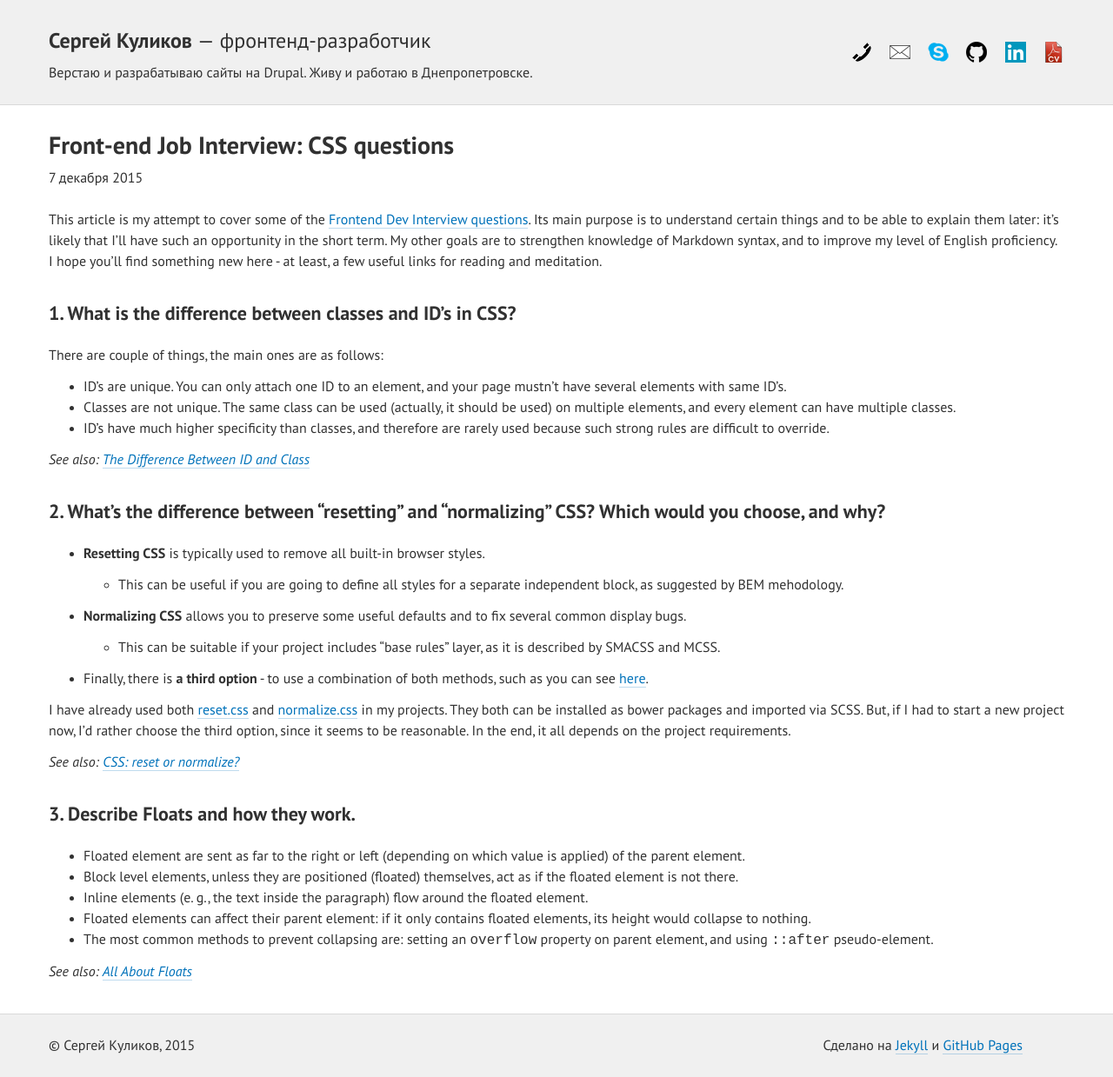
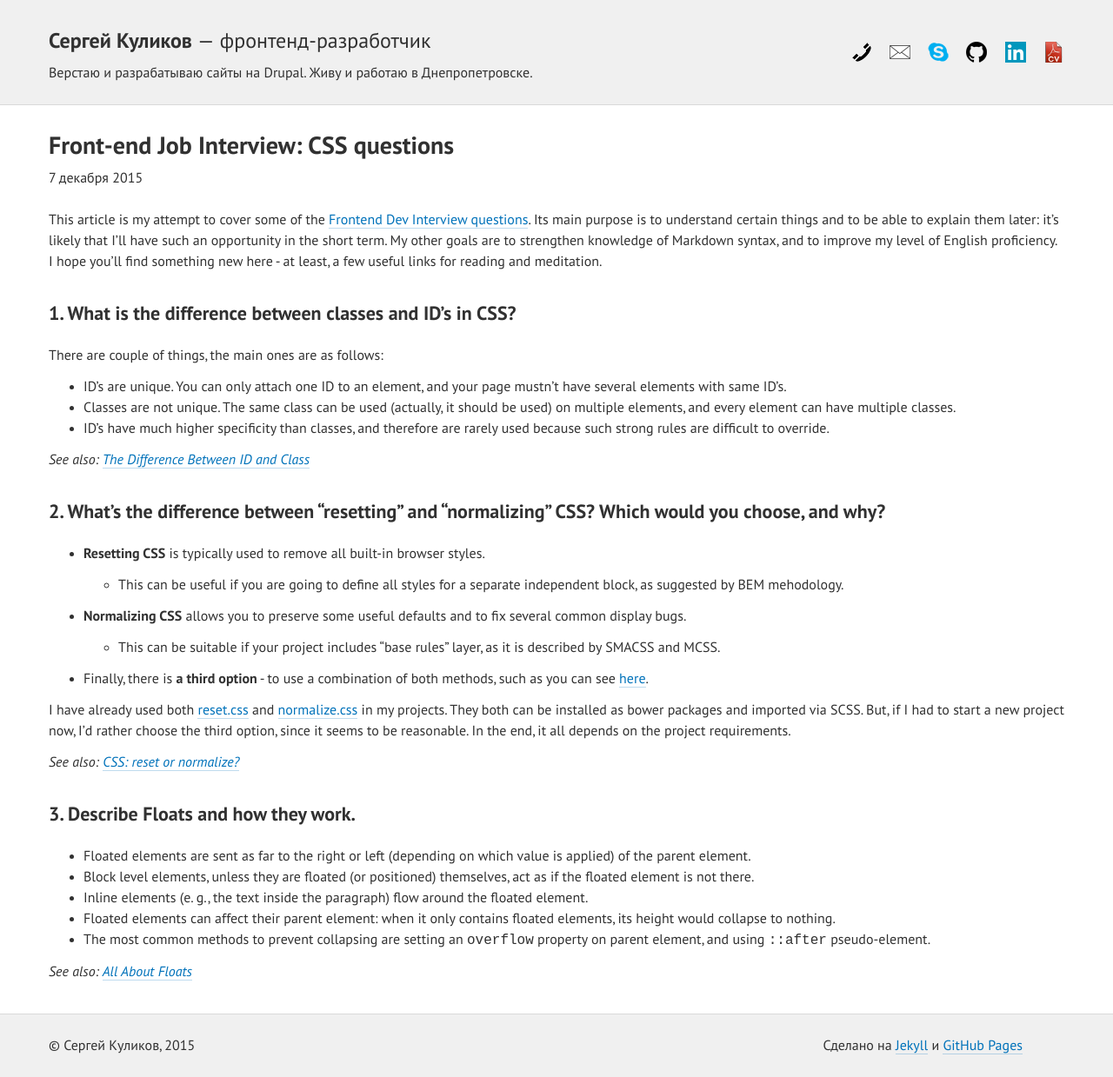
Before and after one commit to web-padawan/web-padawan.github.io, a Jekyll site: the page built from _posts/2015-12-07-frontend-css-questions.md, in a window 1280 px wide. Shown: the whole page at 87% size. Built offline with Jekyll 4.4.1, drawn with Linux system fonts in a browser that asks for light colours.

Commit message:
[new] post: CSS questions, draft: 0.0.4

````diff
--- a/_posts/2015-12-07-frontend-css-questions.md
+++ b/_posts/2015-12-07-frontend-css-questions.md
@@ -36,10 +36,10 @@ In the end, it all depends on the project requirements.
 
 #### 3. Describe Floats and how they work.
 
-+ Floated element are sent as far to the right or left (depending on which value is applied) of the parent element.
-+ Block level elements, unless they are positioned (floated) themselves, act as if the floated element is not there.
++ Floated elements are sent as far to the right or left (depending on which value is applied) of the parent element.
++ Block level elements, unless they are floated (or positioned) themselves, act as if the floated element is not there.
 + Inline elements (e. g., the text inside the paragraph) flow around the floated element.
-+ Floated elements can affect their parent element: if it only contains floated elements, its height would collapse to nothing.
-+ The most common methods to prevent collapsing are: setting an ```overflow``` property on parent element, and using ```::after``` pseudo-element.
++ Floated elements can affect their parent element: when it only contains floated elements, its height would collapse to nothing.
++ The most common methods to prevent collapsing are setting an ```overflow``` property on parent element, and using ```::after``` pseudo-element.
 
 *See also: [All About Floats](https://css-tricks.com/all-about-floats)*
````
